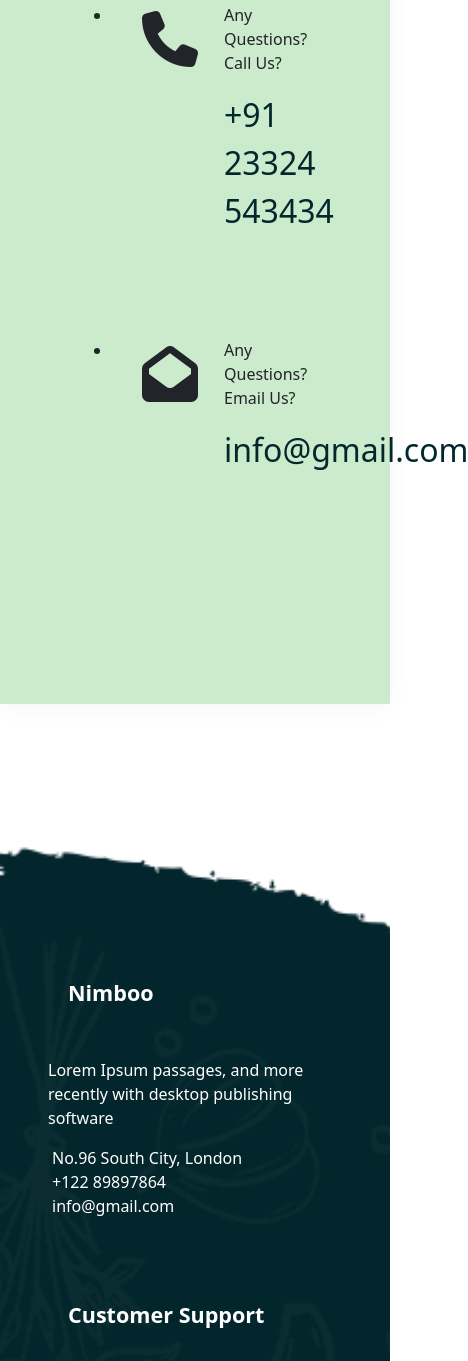
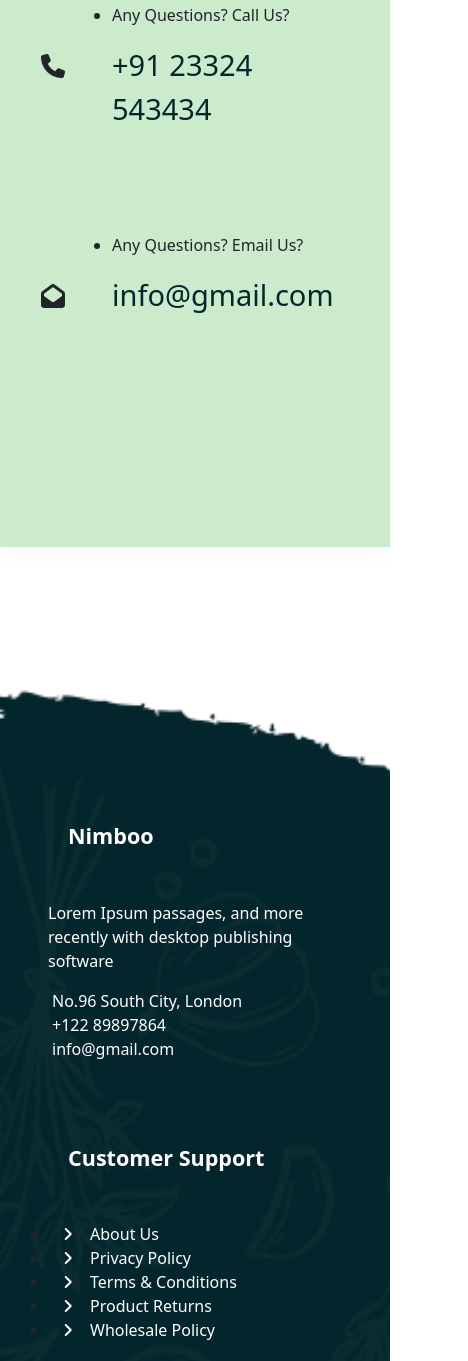
Before and after one commit to dev-shalu/organicfoodwebsite, a plain HTML site: page contact.html in a window 390 px wide. Shown: the part 1649-3010 px from the top of the page, 468 px wide, since content can reach past the window. Drawn offline with nearby package versions, Linux system fonts and the light colour scheme.

Commit message:
website done

```diff
--- a/css/responsive.css
+++ b/css/responsive.css
@@ -1,7 +1,11 @@
 @media (max-width: 1200px) {
   .para_content p {
-    margin-left: 5%;
+    margin-left: 17%;
   }
+  .contact_section .contact-form .info-box li a {
+    font-size: 16px;
+}
+
 }
 @media (max-width: 575px) {
   .about_banner h1 {
@@ -44,4 +48,19 @@
   .card.best_seller_box {
     margin: 14px;
   }
+
+  .contact_section .contact-form .info-box li {
+    padding-left: 0;
+
+  }
+  .contact_section .contact-form .info-box li i {
+    padding-left: 0;
+    font-size: 1.5rem;
+    margin: 27px 13px 11px -71px;
+  }
+
+  .contact_section .contact-form .info-box li a {
+    font-size: 29px;
 }
+
+}
--- a/css/style.css
+++ b/css/style.css
@@ -332,7 +332,7 @@ object {
   padding-left: 2rem;
   position: relative;
   transition: all 0.3s ease-out 0s;
-  margin: 12px;
+  margin: 10px;
 }
 .footer p {
   color: white;
```
